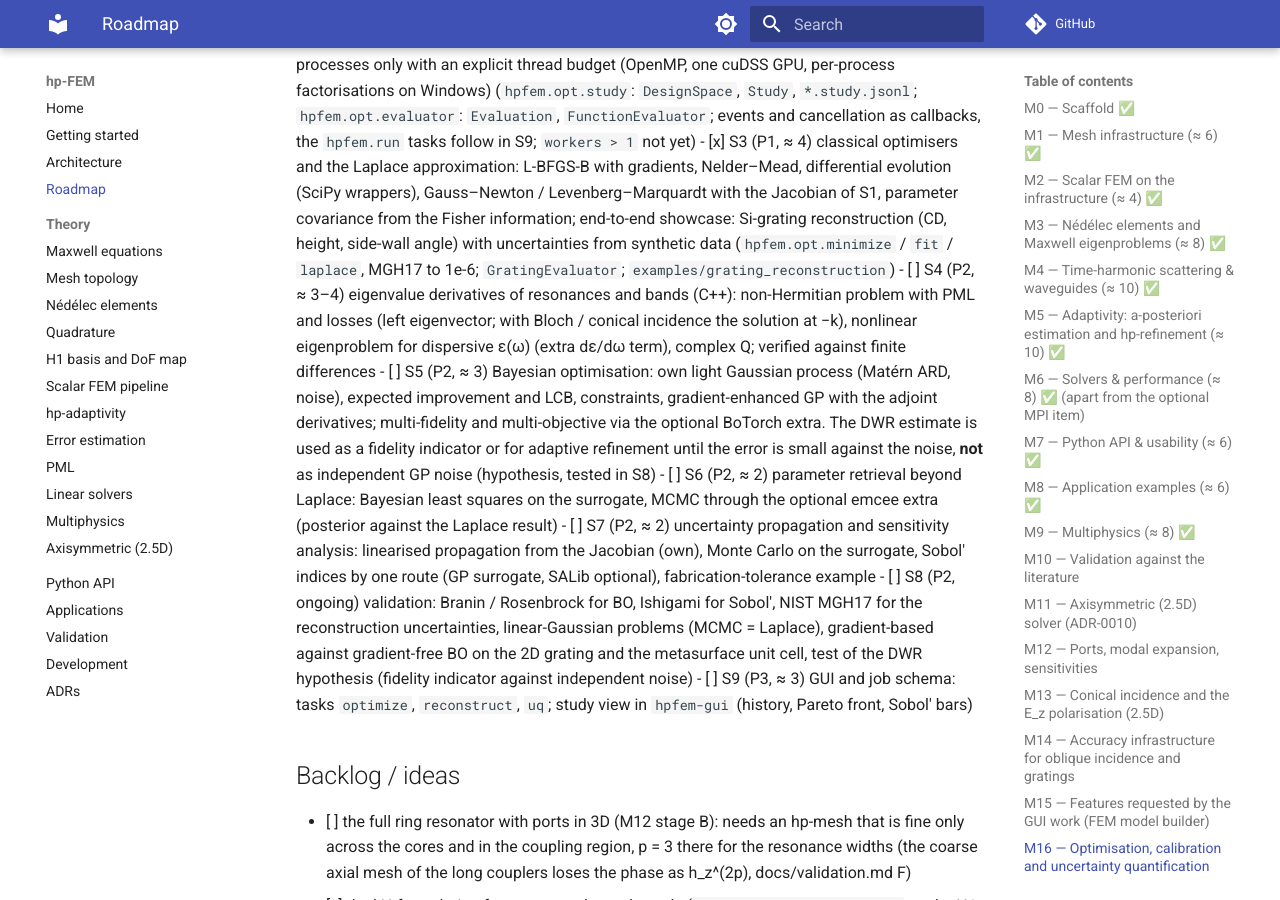
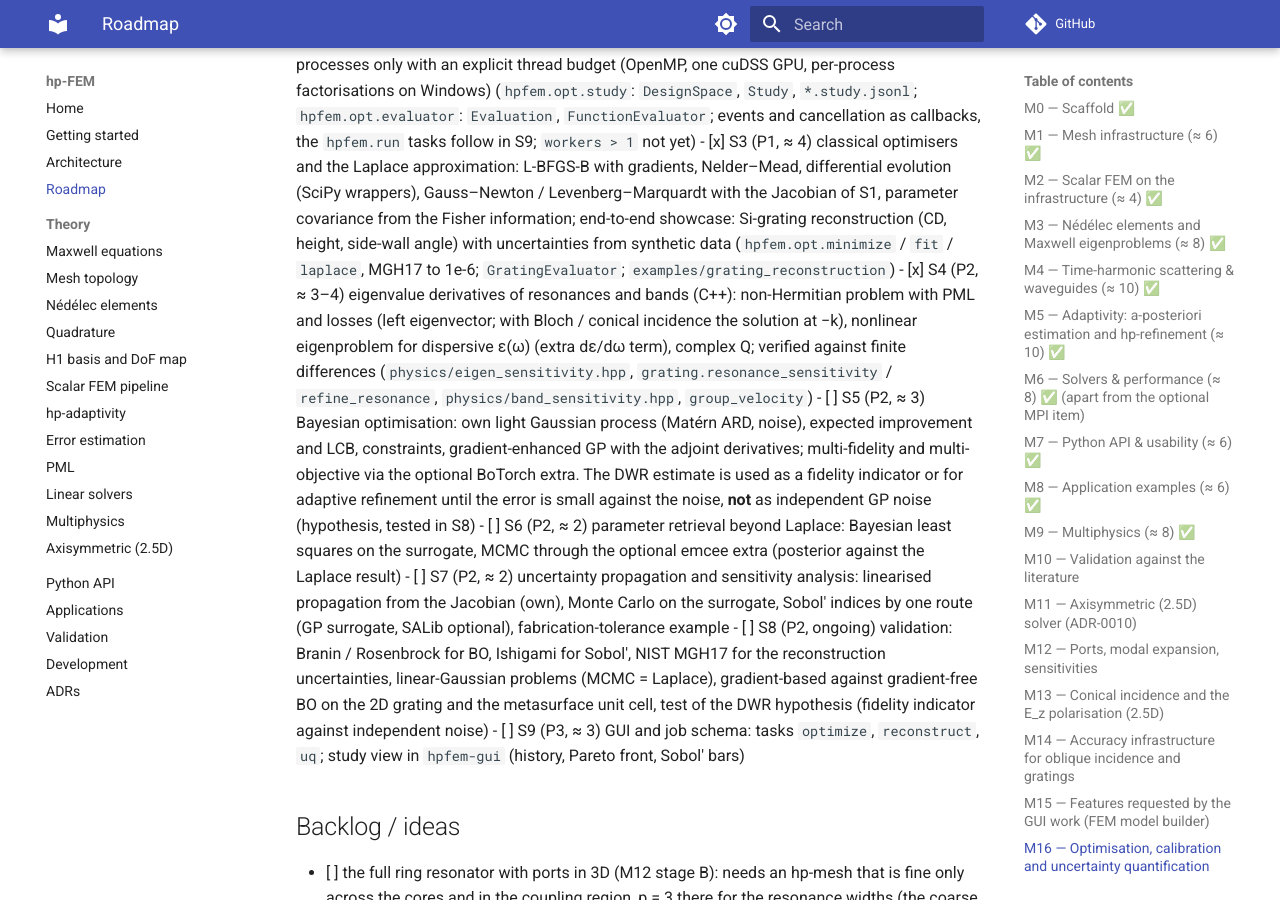
Before and after one commit to PhotonPower/hp-FEM, an MkDocs documentation site: the page built from docs/roadmap.md, in a window 1280 px wide and 900 px high, scrolled down 10971 px. Built offline with MkDocs 1.6.1 and Material for MkDocs 9.7.7, drawn with Linux system fonts in a browser that asks for light colours; comment, search, counter and statistics services are not loaded.

Commit message:
docs(roadmap): tick M16 S4, changelog entries for the resonance and band derivatives
Co-Authored-By: Claude Opus 5.5 <noreply@anthropic.com>

```diff
--- a/docs/roadmap.md
+++ b/docs/roadmap.md
@@ -410,10 +410,12 @@ effort in focused sessions.
   information; end-to-end showcase: Si-grating reconstruction (CD, height, side-wall angle)
   with uncertainties from synthetic data (`hpfem.opt.minimize` / `fit` / `laplace`, MGH17 to
   1e-6; `GratingEvaluator`; `examples/grating_reconstruction`)
-- [ ] S4 (P2, ≈ 3–4) eigenvalue derivatives of resonances and bands (C++): non-Hermitian
+- [x] S4 (P2, ≈ 3–4) eigenvalue derivatives of resonances and bands (C++): non-Hermitian
   problem with PML and losses (left eigenvector; with Bloch / conical incidence the solution
   at −k), nonlinear eigenproblem for dispersive ε(ω) (extra dε/dω term), complex Q;
-  verified against finite differences
+  verified against finite differences (`physics/eigen_sensitivity.hpp`,
+  `grating.resonance_sensitivity` / `refine_resonance`, `physics/band_sensitivity.hpp`,
+  `group_velocity`)
 - [ ] S5 (P2, ≈ 3) Bayesian optimisation: own light Gaussian process (Matérn ARD, noise),
   expected improvement and LCB, constraints, gradient-enhanced GP with the adjoint
   derivatives; multi-fidelity and multi-objective via the optional BoTorch extra. The DWR
```
Also changed, not shown: CHANGELOG.md (+21 -0 lines).
